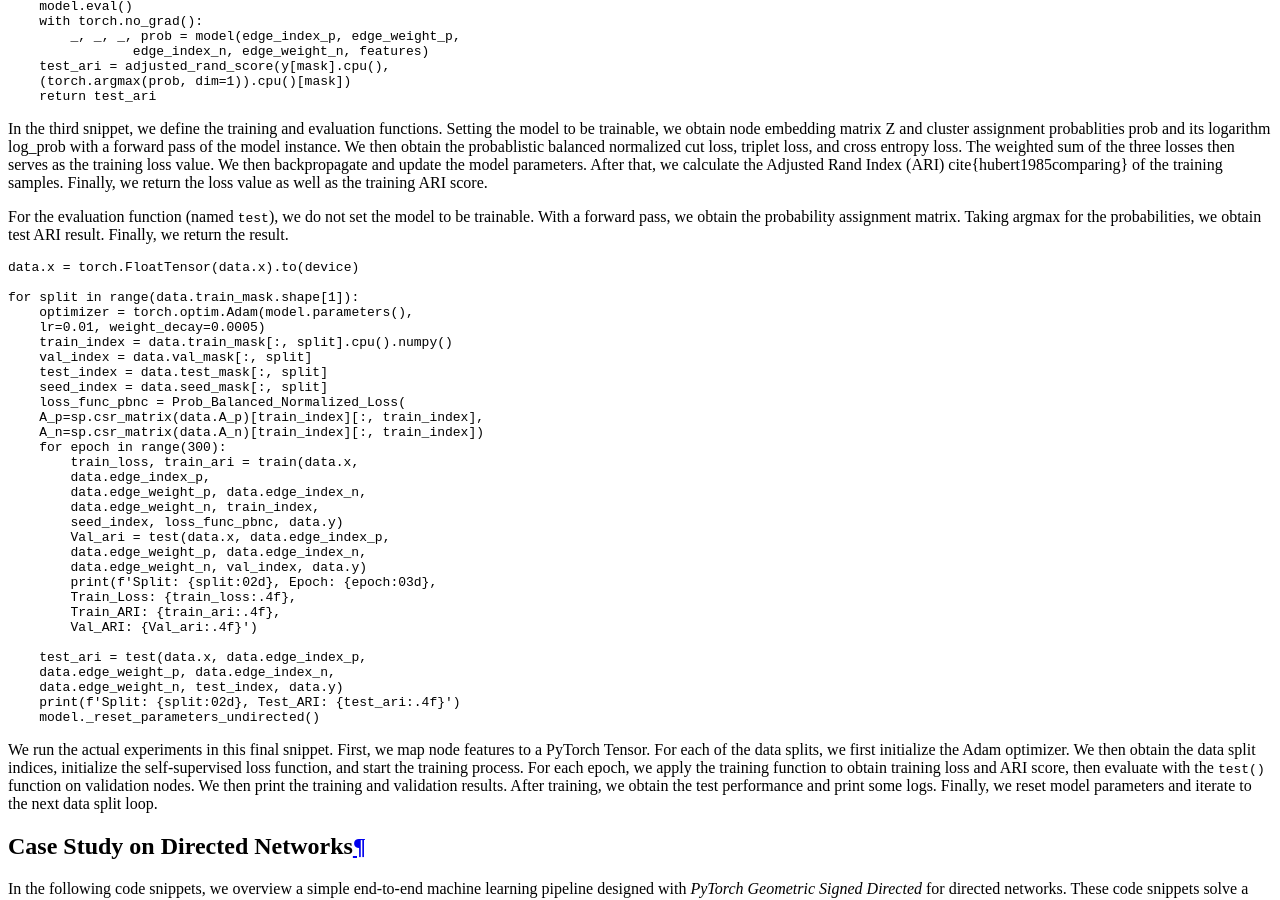
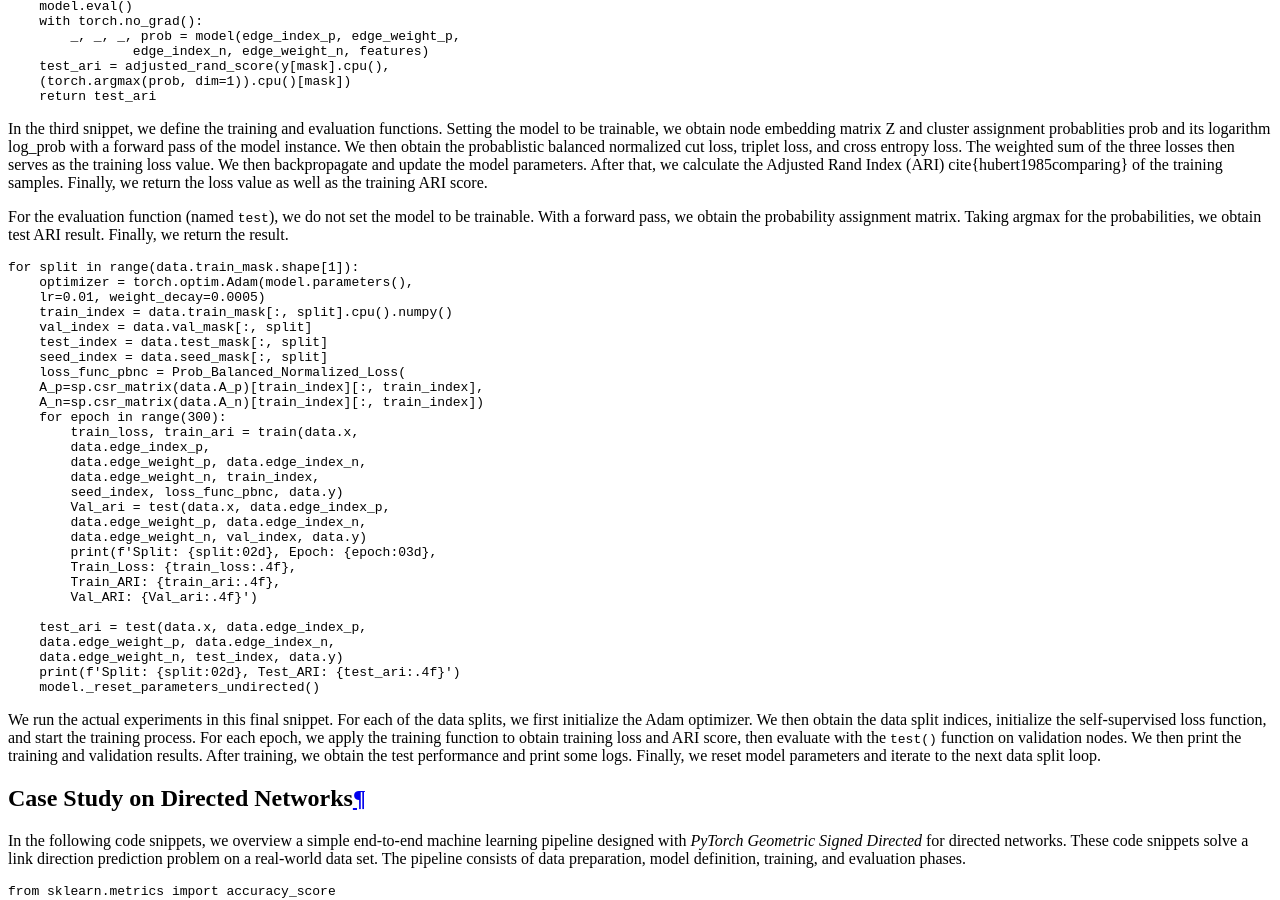
Before and after one commit to SherylHYX/pytorch_geometric_signed_directed, a Sphinx documentation site: the page built from docs/source/notes/case_study.rst, in a window 1280 px wide and 900 px high, scrolled down 2379 px. Built offline with Sphinx 7.4.7 and the Read the Docs theme 2.0.0, drawn with Linux system fonts in a browser that asks for light colours.

Commit message:
case study update

```diff
--- a/docs/source/notes/case_study.rst
+++ b/docs/source/notes/case_study.rst
@@ -89,8 +89,6 @@ For the evaluation function (named ``test``), we do not set the model to be trai
 
 .. code-block:: python
 
-    data.x = torch.FloatTensor(data.x).to(device)
-
     for split in range(data.train_mask.shape[1]):
         optimizer = torch.optim.Adam(model.parameters(),
         lr=0.01, weight_decay=0.0005)
@@ -121,7 +119,7 @@ For the evaluation function (named ``test``), we do not set the model to be trai
         print(f'Split: {split:02d}, Test_ARI: {test_ari:.4f}')
         model._reset_parameters_undirected()
 
-We run the actual experiments in this final snippet. First, we map node features to a PyTorch Tensor. For each of the data splits, we first initialize the Adam optimizer. We then obtain the data split indices, initialize the self-supervised loss function, and start the training process. For each epoch,  we apply the training function to obtain training loss and ARI score, then evaluate with the ``test()`` function on validation nodes.  We then print the training and validation results.
+We run the actual experiments in this final snippet. For each of the data splits, we first initialize the Adam optimizer. We then obtain the data split indices, initialize the self-supervised loss function, and start the training process. For each epoch,  we apply the training function to obtain training loss and ARI score, then evaluate with the ``test()`` function on validation nodes.  We then print the training and validation results.
 After training, we obtain the test performance and print some logs. Finally, we reset model parameters and iterate to the next data split loop.
 
 Case Study on Directed Networks
```
